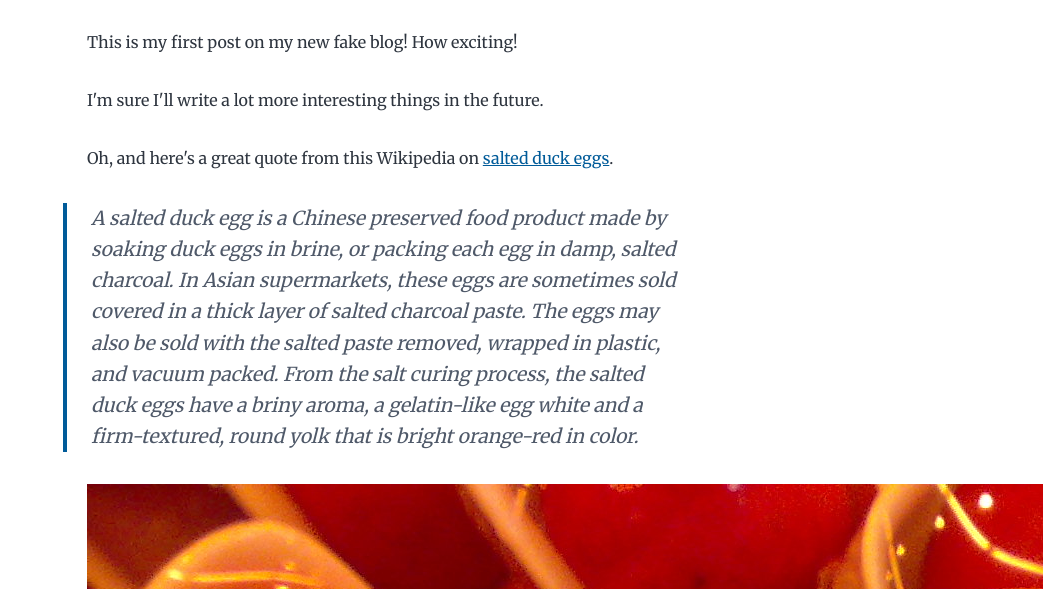
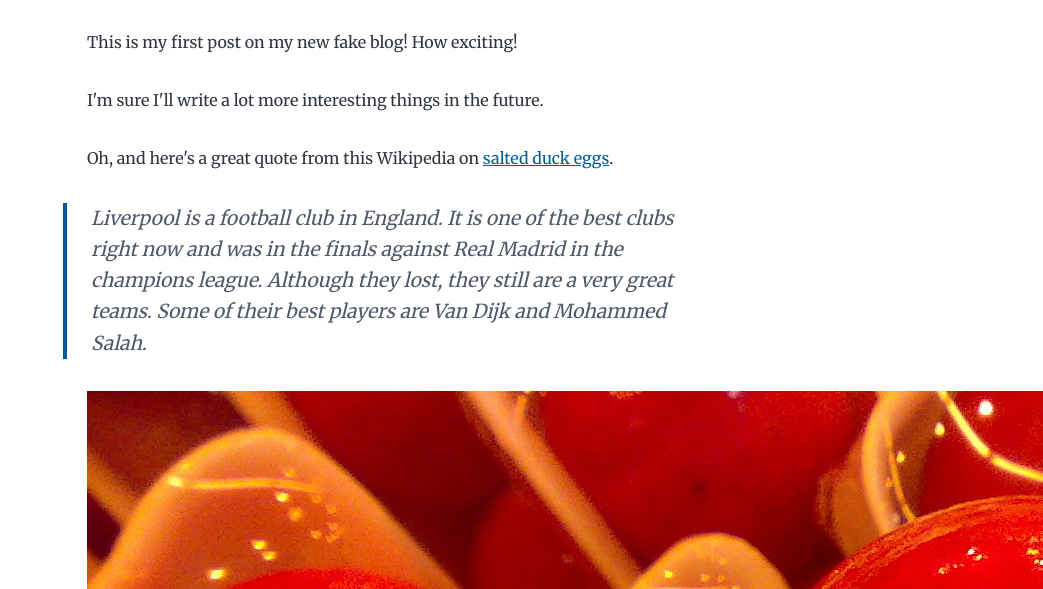
Before and after one commit to jdraths/class-notes-2, a Gatsby site in the folder class-notes/: page /hello-world/ in a window 1280 px wide. Shown: the part 211-800 px from the top of the page, without its empty margins (237-1280 px from the left). Built offline with nearby package versions, Linux system fonts and the light colour scheme; Gatsby itself is replaced by a stand-in of ours; some packages are replaced by stand-ins of ours.

Commit message:
Update index.md and package-lock.json

```diff
--- a/class-notes/content/blog/hello-world/index.md
+++ b/class-notes/content/blog/hello-world/index.md
@@ -1,5 +1,5 @@
 ---
-title: Hello World
+title: Liverpool
 date: "2015-05-01T22:12:03.284Z"
 description: "Hello World"
 ---
@@ -11,13 +11,7 @@ I'm sure I'll write a lot more interesting things in the future.
 Oh, and here's a great quote from this Wikipedia on
 [salted duck eggs](https://en.wikipedia.org/wiki/Salted_duck_egg).
 
-> A salted duck egg is a Chinese preserved food product made by soaking duck
-> eggs in brine, or packing each egg in damp, salted charcoal. In Asian
-> supermarkets, these eggs are sometimes sold covered in a thick layer of salted
-> charcoal paste. The eggs may also be sold with the salted paste removed,
-> wrapped in plastic, and vacuum packed. From the salt curing process, the
-> salted duck eggs have a briny aroma, a gelatin-like egg white and a
-> firm-textured, round yolk that is bright orange-red in color.
+>Liverpool is a football club in England. It is one of the best clubs right now and was in the finals against Real Madrid in the champions league. Although they lost, they still are a very great teams. Some of their best players are Van Dijk and Mohammed Salah.
 
 ![Chinese Salty Egg](./salty_egg.jpg)
 
```
Also changed, not shown: 1 other file.
